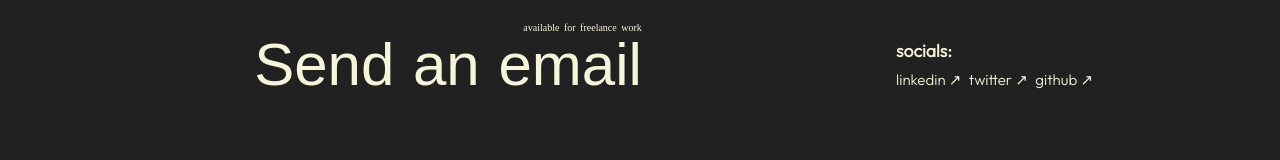
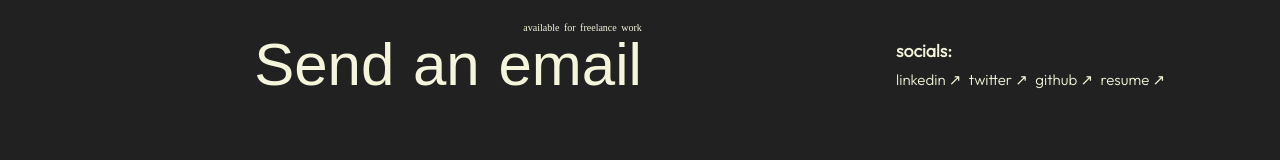
Before and after one commit to rajpiyush4/piyushraj, a React (Vite) app in the folder client/: page / in a window 1280 px wide. Shown: the part 3068-3228 px from the top of the page. Built offline with nearby package versions, Linux system fonts and the light colour scheme.

Commit message:
added resume

```diff
--- a/client/src/Pages/Contact.jsx
+++ b/client/src/Pages/Contact.jsx
@@ -17,7 +17,7 @@ function Contact() {
                 <li> <span className='underline'> <a href="https://www.linkedin.com/in/piyush-raj-4469671a7" target='_blank'>linkedin</a> </span> ↗</li>
                 <li> <span className='underline'><a href="https://twitter.com/piyushr001" target='_blank'>twitter</a> </span> ↗</li>
                 <li>  <span className='underline' ><a href="https://github.com/rajpiyush4" target='_blank'>github</a> </span> ↗</li>
-                {/* <li>  <span className='underline' ><a href="https://drive.google.com/file/d/1M5h0nsoIU0QZ0OKUcKfT1BHwgZygYEty/view" target='_blank'>resume</a> </span> ↗</li> */}
+                <li>  <span className='underline' ><a href="https://drive.google.com/file/d/1_aFhzB570xYCGnIHGKu09lT8yCOK0lt0/view?usp=drivesdk" target='_blank'>resume</a> </span> ↗</li>
            </ul>
            </div>
         </div>
```
